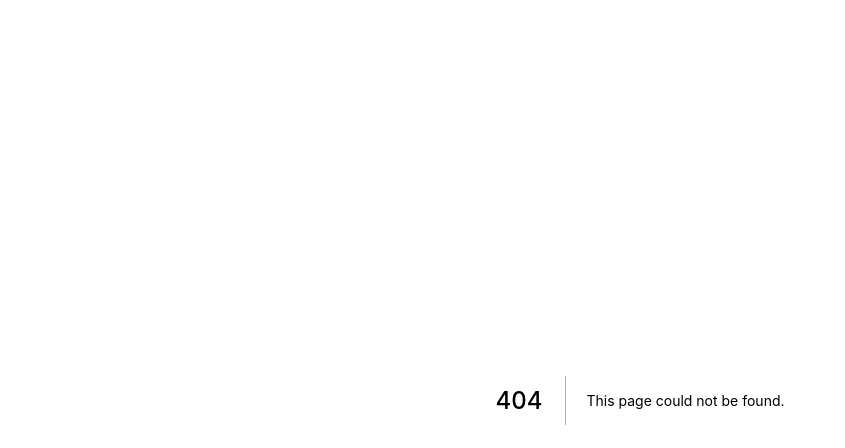
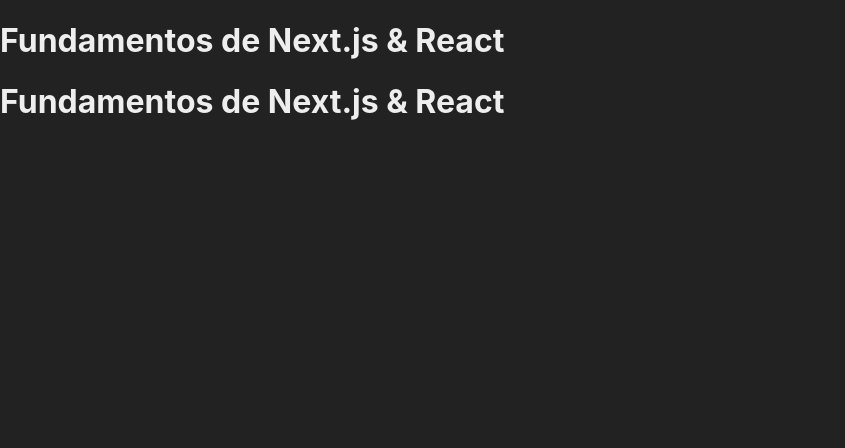
Before and after one commit to erick-costa/fundamentos-nextjs, a Next.js app: page /example in a window 1280 px wide. Before the commit this address had no page. Shown: the top 448 px of the page, without its empty margins (0-845 px from the left). Built offline with nearby package versions, Linux system fonts and the light colour scheme.

Commit message:
importando componente em uma página

```diff
--- /dev/null
+++ b/src/components/Header.jsx
@@ -0,0 +1,7 @@
+export default function Header() {
+    return (
+        <header>
+            <h1>Fundamentos de Next.js & React</h1>
+        </header>
+    )
+}
--- /dev/null
+++ b/src/pages/example.jsx
@@ -0,0 +1,10 @@
+import Header from '../components/Header'
+
+export default function Example() {
+    return (
+        <>
+            <Header />
+            <Header />
+        </>
+    )
+}
```
